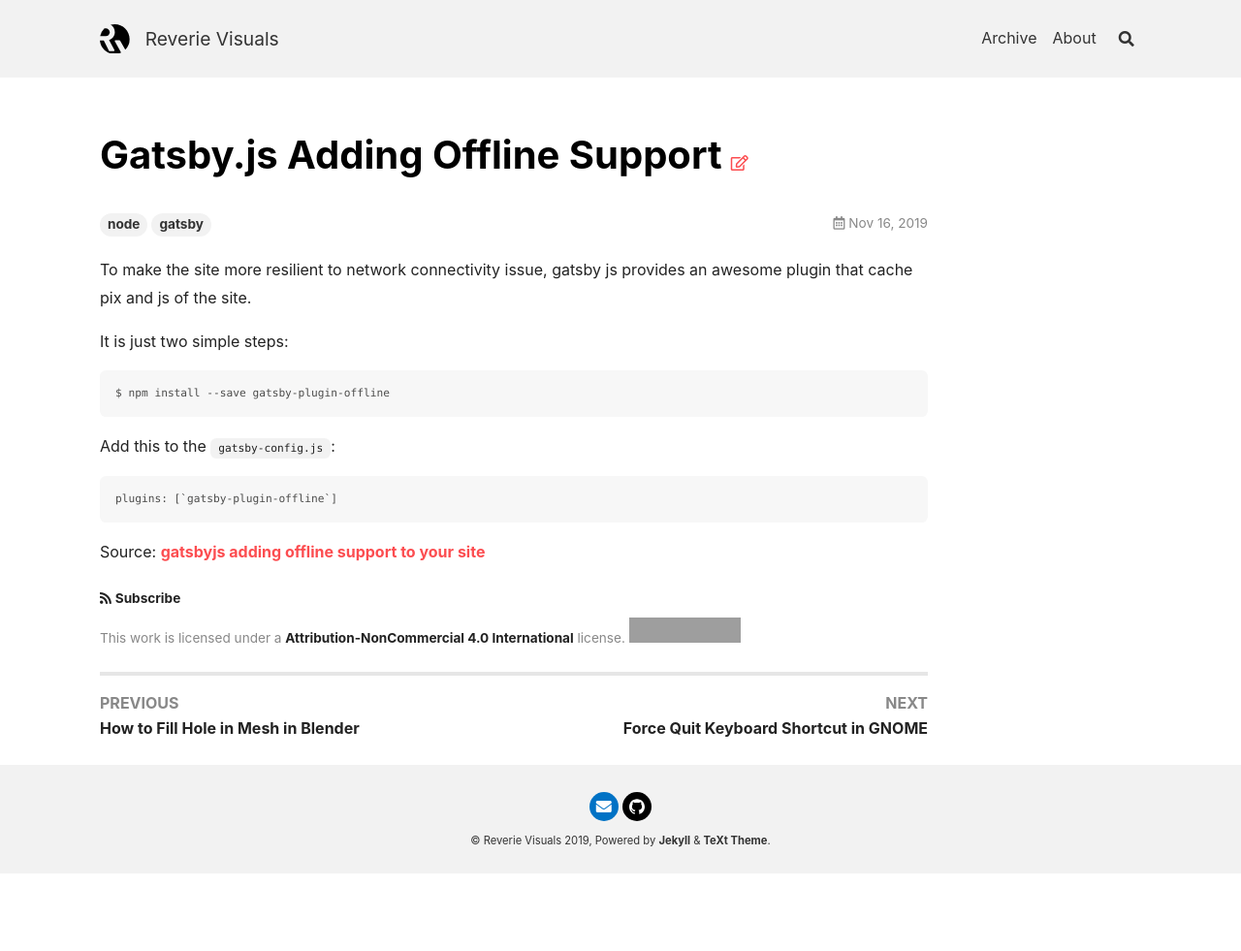
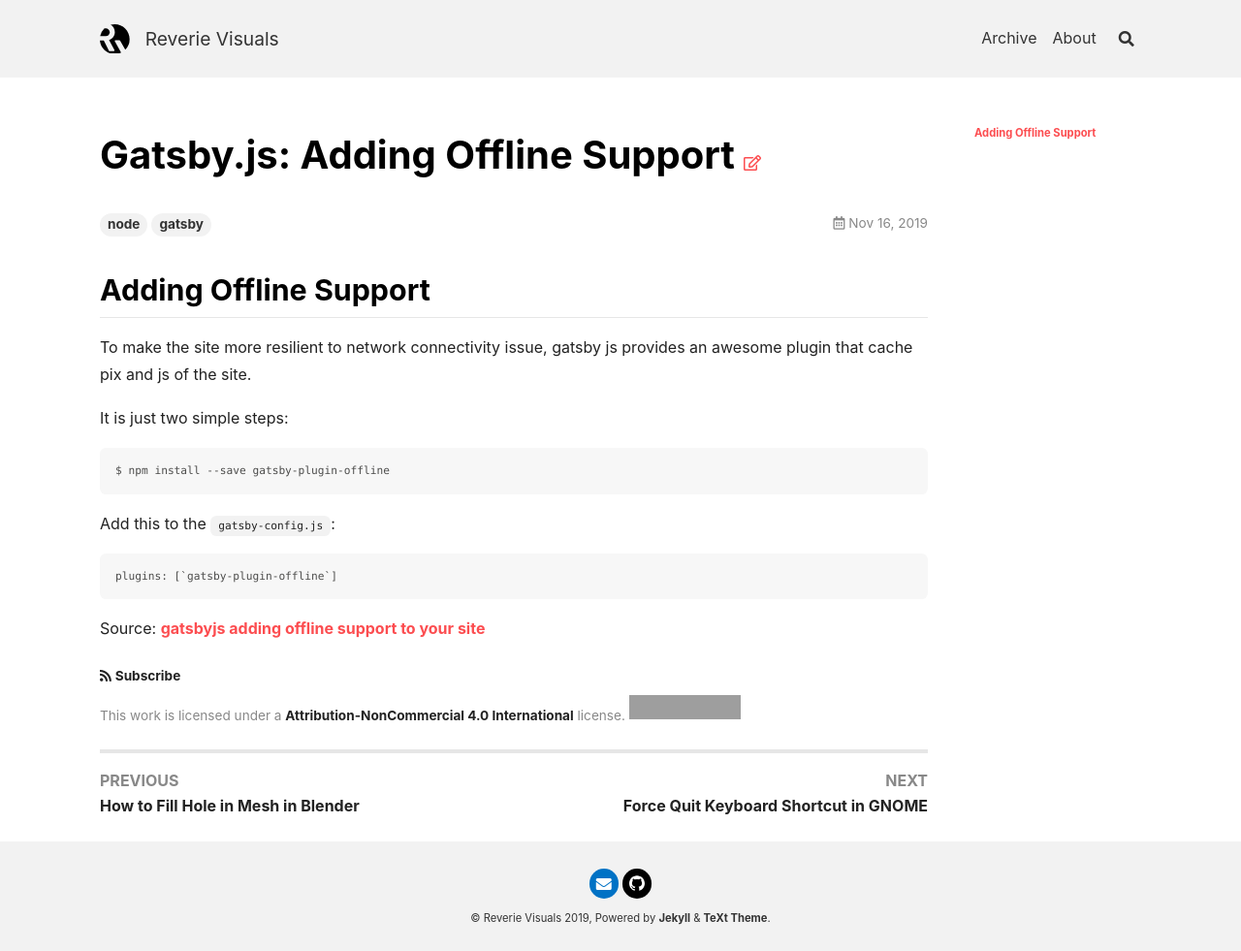
Before and after one commit to xcession/xcession.github.io, a Jekyll site: the page built from _posts/2019-11-16-gatsbyjs-adding-offline-support.md, in a window 1280 px wide. Shown: the whole page at 97% size. Built offline with Jekyll 4.4.1, drawn with Linux system fonts in a browser that asks for light colours; nearby versions of some CDN libraries; before the commit the page ends 901 px from its top, so only the background shows below that; grey boxes are pictures that could not be loaded.

Commit message:
Update article title and header

```diff
--- a/_posts/2019-11-16-gatsbyjs-adding-offline-support.md
+++ b/_posts/2019-11-16-gatsbyjs-adding-offline-support.md
@@ -1,9 +1,12 @@
 ---
 layout: article
-title:  "Gatsby.js Adding Offline Support"
+title:  "Gatsby.js: Adding Offline Support"
 date:   2019-11-16 16:31 +0700
 tags: node gatsby
 ---
+
+## Adding Offline Support
+
 To make the site more resilient to network connectivity issue, gatsby js provides an awesome plugin that cache pix and js of the site.
 
 It is just two simple steps:
```
